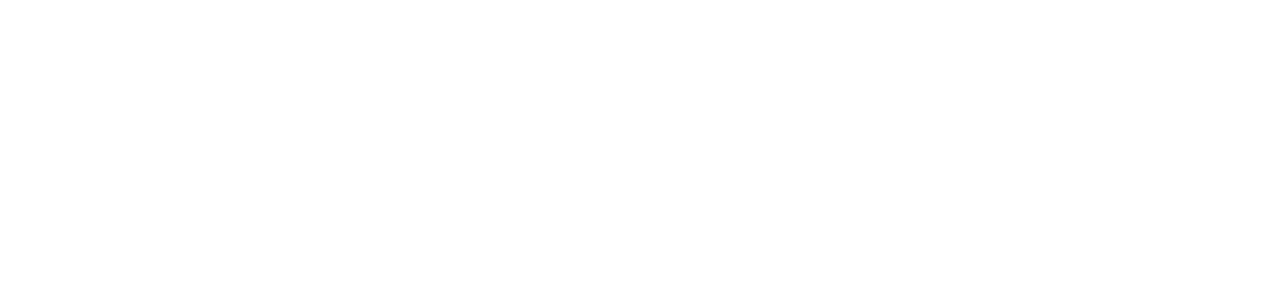
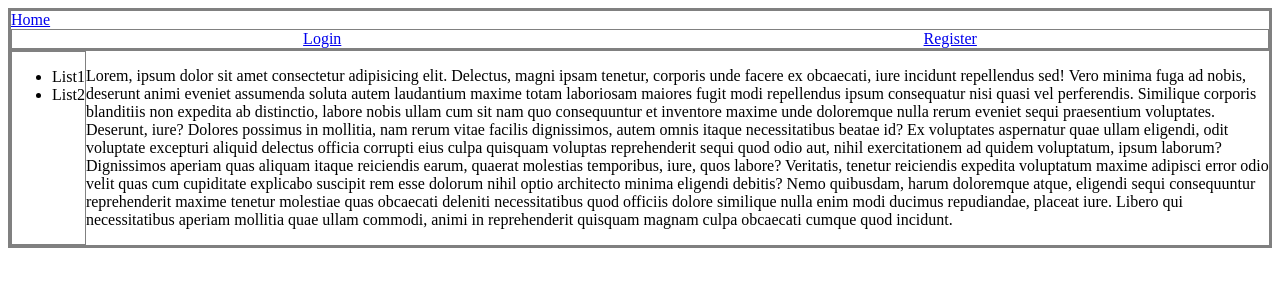
Before and after one commit to ryjw/reddit-frontend, a React (Vite) app: page / in a window 1280 px wide. Shown: the top 300 px of the page. Built offline with nearby package versions, Linux system fonts and the light colour scheme; no server answers.

Commit message:
added some routing

```diff
--- a/src/API/index.js
+++ b/src/API/index.js
@@ -1 +1 @@
-export const API = "https://reddit-backend-w8g7.onrender.com";
+export const API = "https://reddit-backend-j4r5.onrender.com/";
--- a/src/App.jsx
+++ b/src/App.jsx
@@ -1,6 +1,55 @@
 import { Outlet } from "react-router-dom";
 import { API } from "./API/index";
+import Navbar from "./components/Navbar";
+import Subreddits from "./components/Subreddits";
+import { useEffect, useState } from "react";
 
-function App() {}
+function App() {
+  const [token, setToken] = useState("");
+  const [user, setUser] = useState({});
+  const [subreddits, setSubreddits] = useState([]);
+  const [posts, setPosts] = useState([]);
+
+  async function fetchUser() {
+    const localToken = localStorage.getItem("token");
+    if (localToken) {
+      setToken(localToken);
+    }
+    if (!token) {
+      return;
+    }
+    const res = await fetch(`${API}/users/token`, {
+      headers: {
+        Authorization: `Bearer ${token}`,
+      },
+    });
+    const info = await res.json();
+    if (info.success) {
+      setUser(info.user);
+    }
+  }
+
+  async function fetchSubreddits() {
+    fetch(`${API}/subreddits/`);
+  }
+
+  useEffect(() => {
+    fetchUser();
+  }, [token]);
+
+  useEffect(() => {
+    fetchSubreddits();
+  }, []);
+
+  return (
+    <div>
+      <Navbar user={user} setToken={setToken} />
+      <div className="flex">
+        <Subreddits subreddits={subreddits} />
+        <Outlet context={(token, posts)} />
+      </div>
+    </div>
+  );
+}
 
 export default App;
--- /dev/null
+++ b/src/components/Home.jsx
@@ -0,0 +1,28 @@
+export default function Home() {
+  return (
+    <p>
+      Lorem, ipsum dolor sit amet consectetur adipisicing elit. Delectus, magni
+      ipsam tenetur, corporis unde facere ex obcaecati, iure incidunt
+      repellendus sed! Vero minima fuga ad nobis, deserunt animi eveniet
+      assumenda soluta autem laudantium maxime totam laboriosam maiores fugit
+      modi repellendus ipsum consequatur nisi quasi vel perferendis. Similique
+      corporis blanditiis non expedita ab distinctio, labore nobis ullam cum sit
+      nam quo consequuntur et inventore maxime unde doloremque nulla rerum
+      eveniet sequi praesentium voluptates. Deserunt, iure? Dolores possimus in
+      mollitia, nam rerum vitae facilis dignissimos, autem omnis itaque
+      necessitatibus beatae id? Ex voluptates aspernatur quae ullam eligendi,
+      odit voluptate excepturi aliquid delectus officia corrupti eius culpa
+      quisquam voluptas reprehenderit sequi quod odio aut, nihil exercitationem
+      ad quidem voluptatum, ipsum laborum? Dignissimos aperiam quas aliquam
+      itaque reiciendis earum, quaerat molestias temporibus, iure, quos labore?
+      Veritatis, tenetur reiciendis expedita voluptatum maxime adipisci error
+      odio velit quas cum cupiditate explicabo suscipit rem esse dolorum nihil
+      optio architecto minima eligendi debitis? Nemo quibusdam, harum doloremque
+      atque, eligendi sequi consequuntur reprehenderit maxime tenetur molestiae
+      quas obcaecati deleniti necessitatibus quod officiis dolore similique
+      nulla enim modi ducimus repudiandae, placeat iure. Libero qui
+      necessitatibus aperiam mollitia quae ullam commodi, animi in reprehenderit
+      quisquam magnam culpa obcaecati cumque quod incidunt.
+    </p>
+  );
+}
--- a/src/components/Navbar.jsx
+++ b/src/components/Navbar.jsx
@@ -1 +1,16 @@
-export default function Navbar() {}
+import { NavLink } from "react-router-dom";
+import Subreddits from "./Subreddits";
+
+export default function Navbar({ user }) {
+  return (
+    <>
+      <div>
+        <NavLink to={"/"}>Home</NavLink>
+        <div id="navbar">
+          <NavLink to={"/login"}>Login</NavLink>
+          <NavLink to={"/register"}>Register</NavLink>
+        </div>
+      </div>
+    </>
+  );
+}
--- a/src/components/Subreddits.jsx
+++ b/src/components/Subreddits.jsx
@@ -1 +1,10 @@
-export default function Subreddits() {}
+export default function Subreddits() {
+  return (
+    <div>
+      <ul>
+        <li>List1</li>
+        <li>List2</li>
+      </ul>
+    </div>
+  );
+}
--- a/src/index.css
+++ b/src/index.css
@@ -0,0 +1,17 @@
+div {
+  border: 1px solid grey;
+}
+
+.flex {
+  display: flex;
+}
+
+#subreddits {
+  display: flex;
+  flex-direction: column;
+}
+
+#navbar {
+  display: flex;
+  justify-content: space-around;
+}
--- a/src/main.jsx
+++ b/src/main.jsx
@@ -6,6 +6,7 @@
 import Subreddit from "./components/Subreddit.jsx";
 import "./index.css";
 import { RouterProvider, createBrowserRouter } from "react-router-dom";
+import Home from "./components/Home.jsx";
 
 const router = createBrowserRouter([
   {
@@ -14,7 +15,8 @@
     children: [
       { path: "login", element: <Login /> },
       { path: "signup", element: <SignUp /> },
-      { path: "r/:subreddit", element: <Subreddit /> },
+      { path: "/", element: <Home /> },
+      { path: ":subreddit", element: <Subreddit /> },
     ],
   },
 ]);
```
Also changed, not shown: 1 other file (tests, documents, lock files or other folders).
